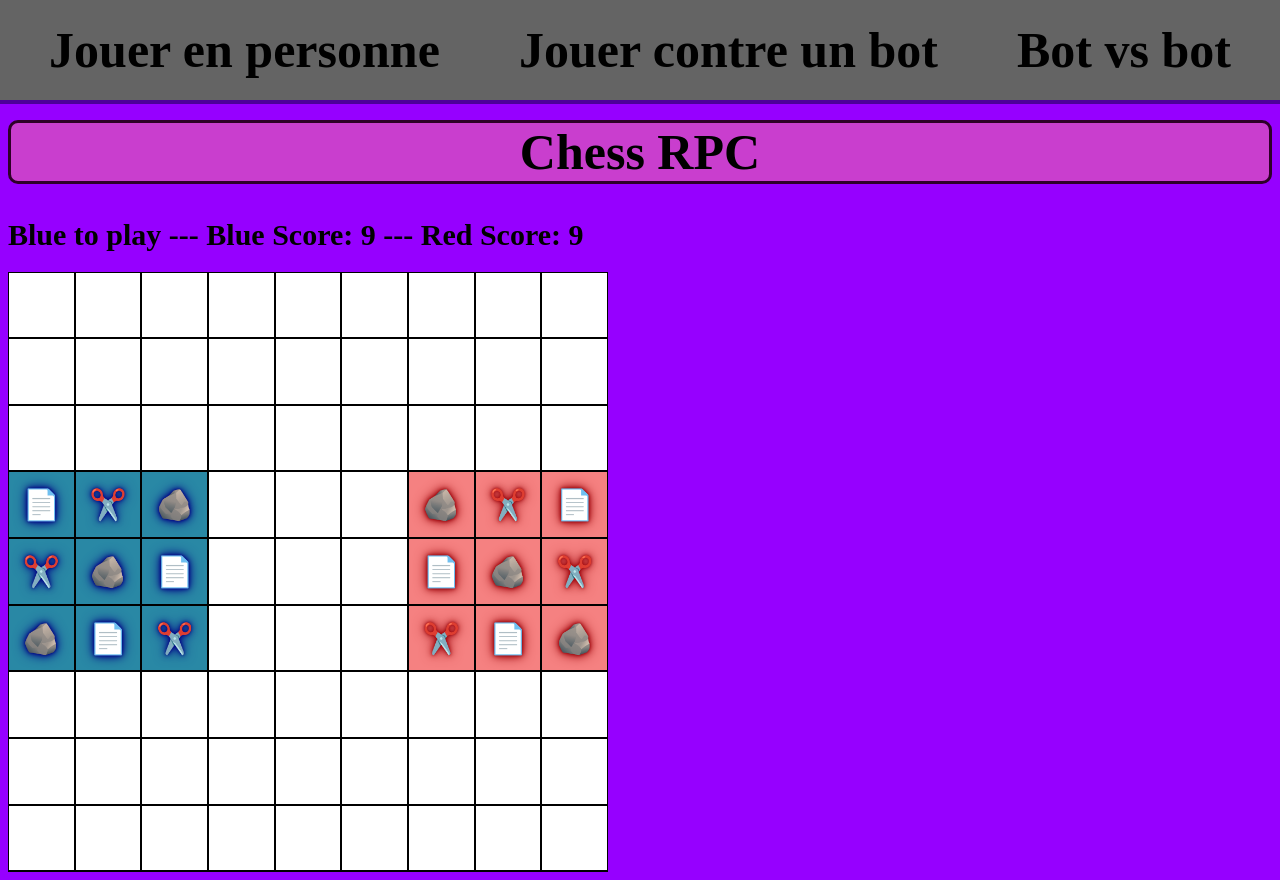
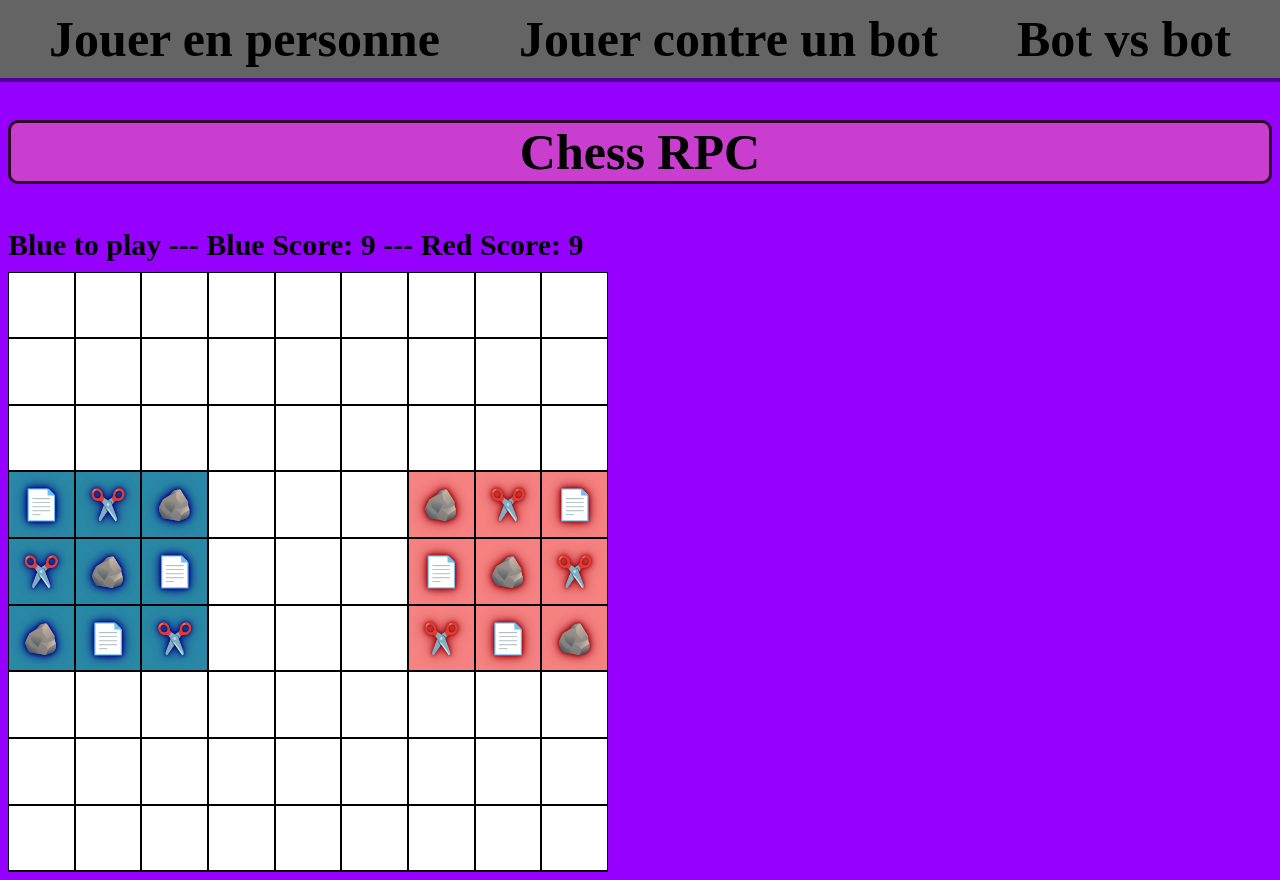
Before and after one commit to MatBou314/echec-roche-papier-ciseaux, a plain HTML site: page index.html in a window 1280 px wide. Drawn offline with Linux system fonts and the light colour scheme.

Commit message:
Update style.css

```diff
--- a/style.css
+++ b/style.css
@@ -39,6 +39,8 @@ h1 {
   font-size: 30px;
   box-sizing: border-box;
   transition: all 0.1s;
+  cursor: pointer;
+  user-select: none;
 }
 
 .case:hover {
@@ -74,6 +76,7 @@ h1 {
 
 .board-info {
   position: relative;
+  top: 10px;
   color: rgb(0, 0, 0);
   font-weight: 800;
   font-size: 30px;
@@ -84,7 +87,8 @@ h1 {
   top: 0;
   left: 0;
   width: 100%;
-  height: 100px;
+  min-height: 60px;
+  height: auto;
   background-color: rgb(100, 100, 100);
   color: black;
   display: flex;
@@ -92,16 +96,18 @@ h1 {
   align-items: center;
   border-bottom: 4px solid rgb(77, 0, 153);
   z-index: 100;
+  flex-wrap: wrap;
 }
 
 .menu a {
   display: inline-block;
   color: black;
   font-weight: 600;
-  font-size: 50px;
+  font-size: clamp(15px, 4vw, 50px);
   text-decoration: none;
   transition: all 0.3s;
-  padding: 10px 30px
+  padding: 10px 30px;
+  white-space: nowrap;
 }
 
 .menu a:hover {
```
